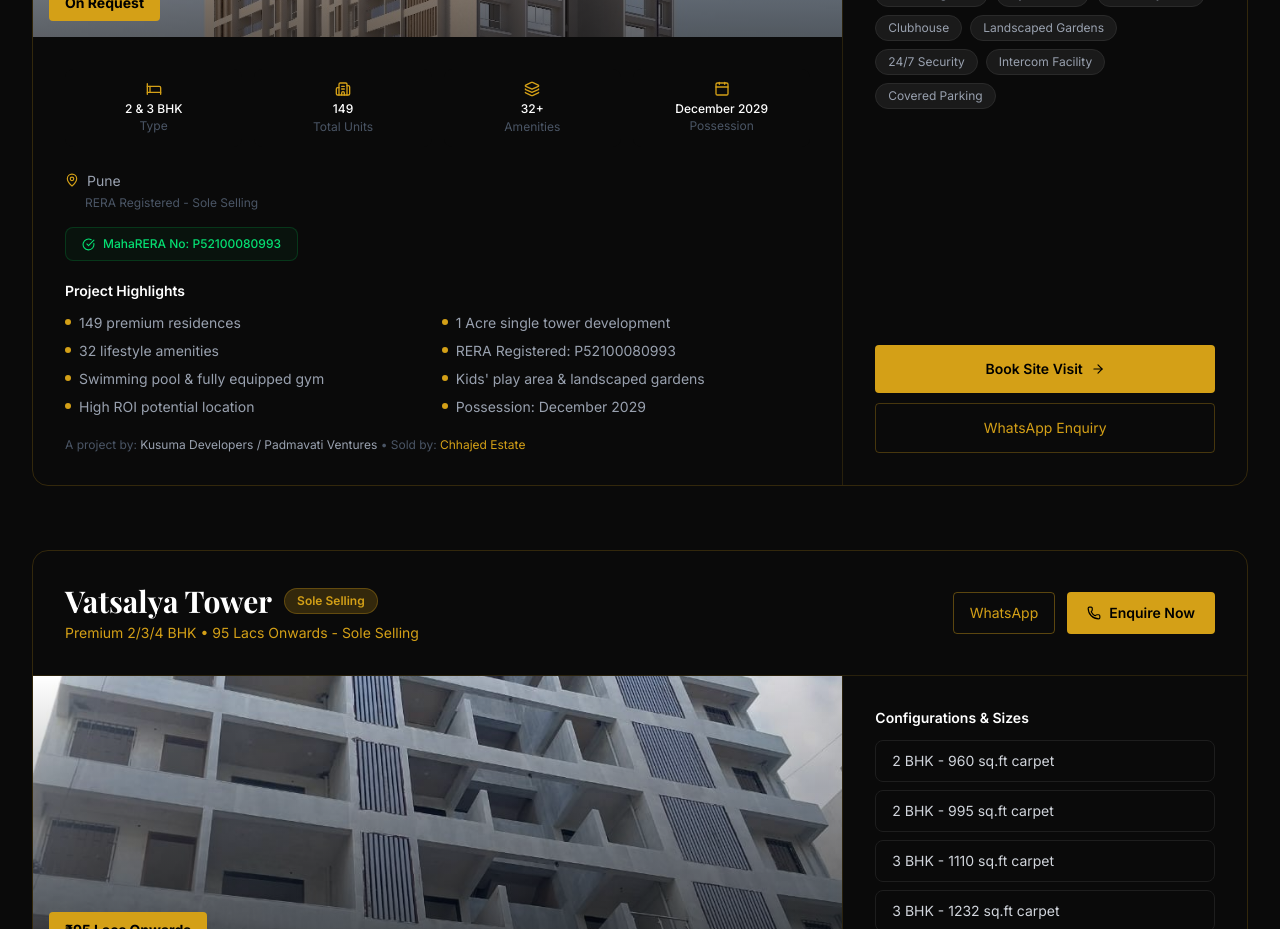
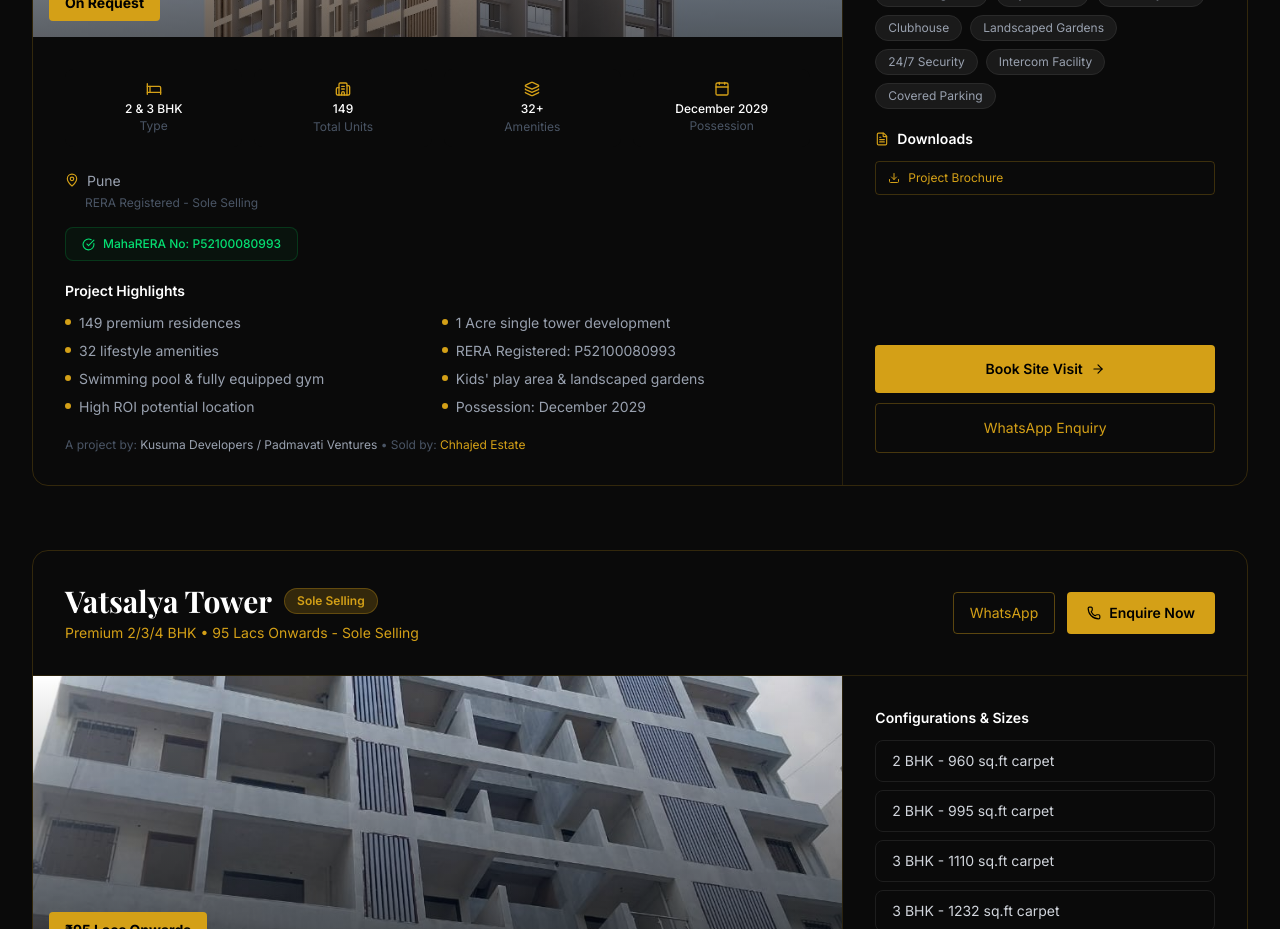
Before and after one commit to vchhajed/Chhajedestates, a Next.js app: page /projects in a window 1280 px wide. Shown: the part 900-1829 px from the top of the page. Built offline with nearby package versions, Linux system fonts and the light colour scheme; no server answers.

Commit message:
Add Giri Shikhar project brochure download
Adds the brochure PDF to public assets and links it as a download on the Giri Shikhar project card.

```diff
--- a/app/projects/page.tsx
+++ b/app/projects/page.tsx
@@ -66,7 +66,9 @@
       "3 BHK - Contact for details",
     ],
     developer: "Kusuma Developers / Padmavati Ventures",
-    downloads: [],
+    downloads: [
+      { label: "Project Brochure", href: "/images/giri-shikhar-brochure.pdf" },
+    ],
   },
   {
     id: "vatsalya",
```
Also changed, not shown: 1 other file (tests, documents, lock files or other folders).
